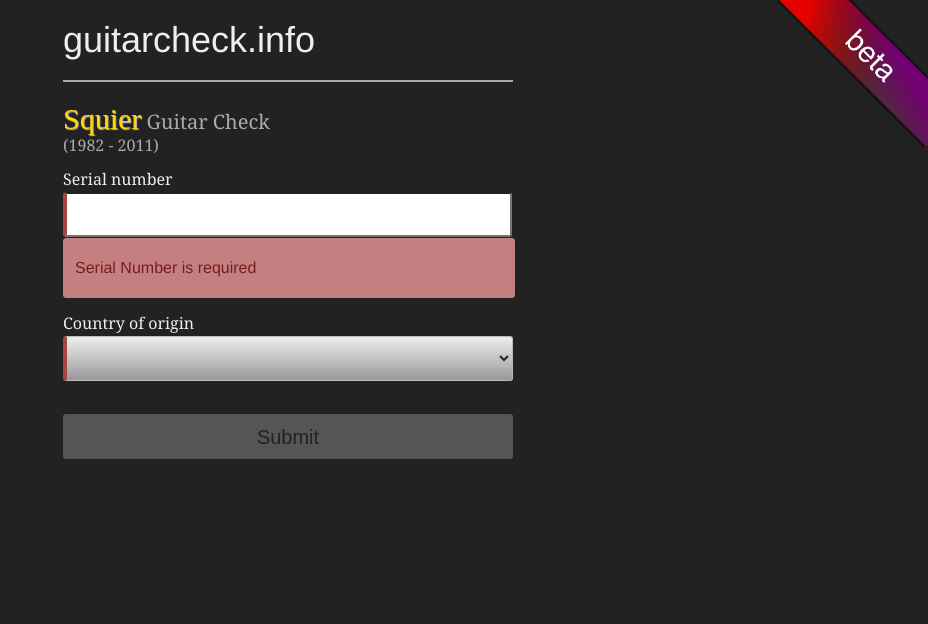
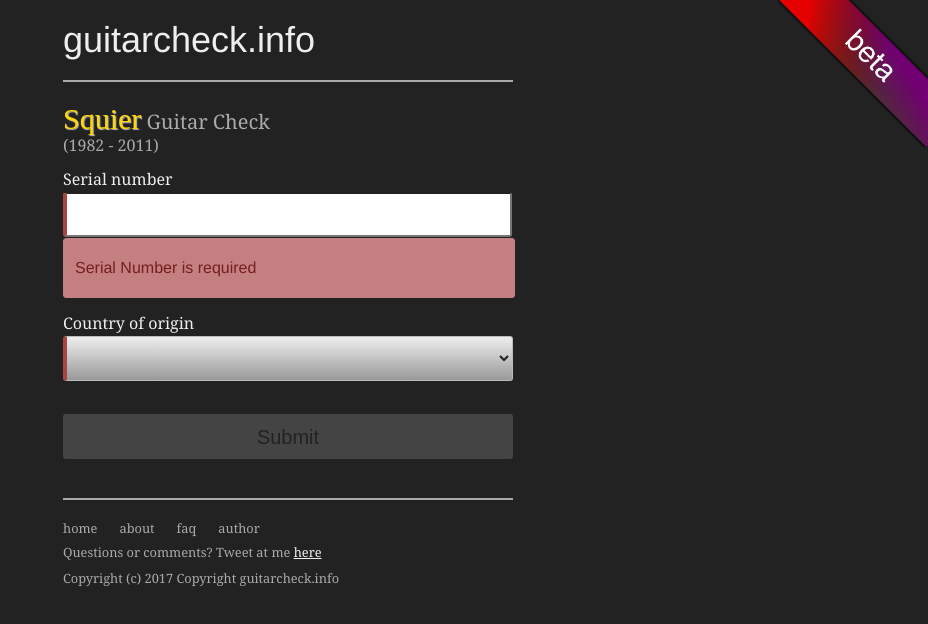
Before and after one commit to richardrissanen/guitarcheck.info, an Angular app in the folder guitarcheck/: page / in a window 1280 px wide. Shown: the top 624 px of the page, without its empty margins (352-1280 px from the left). Built offline with nearby package versions, Linux system fonts and the light colour scheme.

Commit message:
Init addition of footer component and better muting for submit button

```diff
--- a/guitarcheck/src/app/app.component.html
+++ b/guitarcheck/src/app/app.component.html
@@ -1,6 +1,7 @@
 <!--The content below is only a placeholder and can be replaced.-->
 <app-header></app-header>
 <app-serial-number-form></app-serial-number-form>
+<app-footer></app-footer>
 <!-- <div style="text-align:center">
   <h1>
     Welcome to {{title}}!
--- a/guitarcheck/src/app/app.module.ts
+++ b/guitarcheck/src/app/app.module.ts
@@ -5,12 +5,14 @@
 import { AppComponent } from './app.component';
 import { HeaderComponent } from './header/header.component';
 import { SerialNumberFormComponent } from './serial-number-form/serial-number-form.component';
+import { FooterComponent } from './footer/footer.component';
 
 @NgModule({
   declarations: [
     AppComponent,
     HeaderComponent,
-    SerialNumberFormComponent
+    SerialNumberFormComponent,
+    FooterComponent
   ],
   imports: [
     BrowserModule,
--- /dev/null
+++ b/guitarcheck/src/app/footer/footer.component.css
@@ -0,0 +1,13 @@
+footer {
+	border-top: solid 2px #aaa;
+	color: #aaa;
+	font-size: 0.8em;
+	margin-top: 22px;
+	padding-top: 22px;
+}
+
+footer a, footer a:visited, footer a:active, footer a:disabled { color: #aaa; }
+
+footer a#highlight {color: blue;}
+
+footer p { line-height: 1.125em; }
--- /dev/null
+++ b/guitarcheck/src/app/footer/footer.component.html
@@ -0,0 +1,14 @@
+<footer>
+  <article>
+
+    <ul>
+      <li><a href="index.html">home</a></li>
+      <li><a href="about.html">about</a></li>
+      <li><a href="faq.html">faq</a></li>
+      <li><a href="http://richardrissanen.com">author</a></li>
+    </ul>
+
+    <p>Questions or comments? Tweet at me <a href="https://twitter.com/thekarmakazie" style="text-decoration: underline; color: #eee;">here</a></p>
+    <p>Copyright (c) 2017 Copyright <a href="index.html">guitarcheck.info</a></p>
+  </article>
+</footer>
--- /dev/null
+++ b/guitarcheck/src/app/footer/footer.component.ts
@@ -0,0 +1,15 @@
+import { Component, OnInit } from '@angular/core';
+
+@Component({
+  selector: 'app-footer',
+  templateUrl: './footer.component.html',
+  styleUrls: ['./footer.component.css']
+})
+export class FooterComponent implements OnInit {
+
+  constructor() { }
+
+  ngOnInit() {
+  }
+
+}
--- a/guitarcheck/src/app/serial-number-form/serial-number-form.component.css
+++ b/guitarcheck/src/app/serial-number-form/serial-number-form.component.css
@@ -38,8 +38,8 @@
 }
 
 input[type="submit"]:disabled {
-  background-color: #555;
-  background: linear-gradient(#555 0%, #555 100%);
+  background-color: #444;
+  background: linear-gradient(#444 0%, #444 100%);
   color: #222;
 }
 
```
Also changed, not shown: 1 other file (tests, documents, lock files or other folders).
